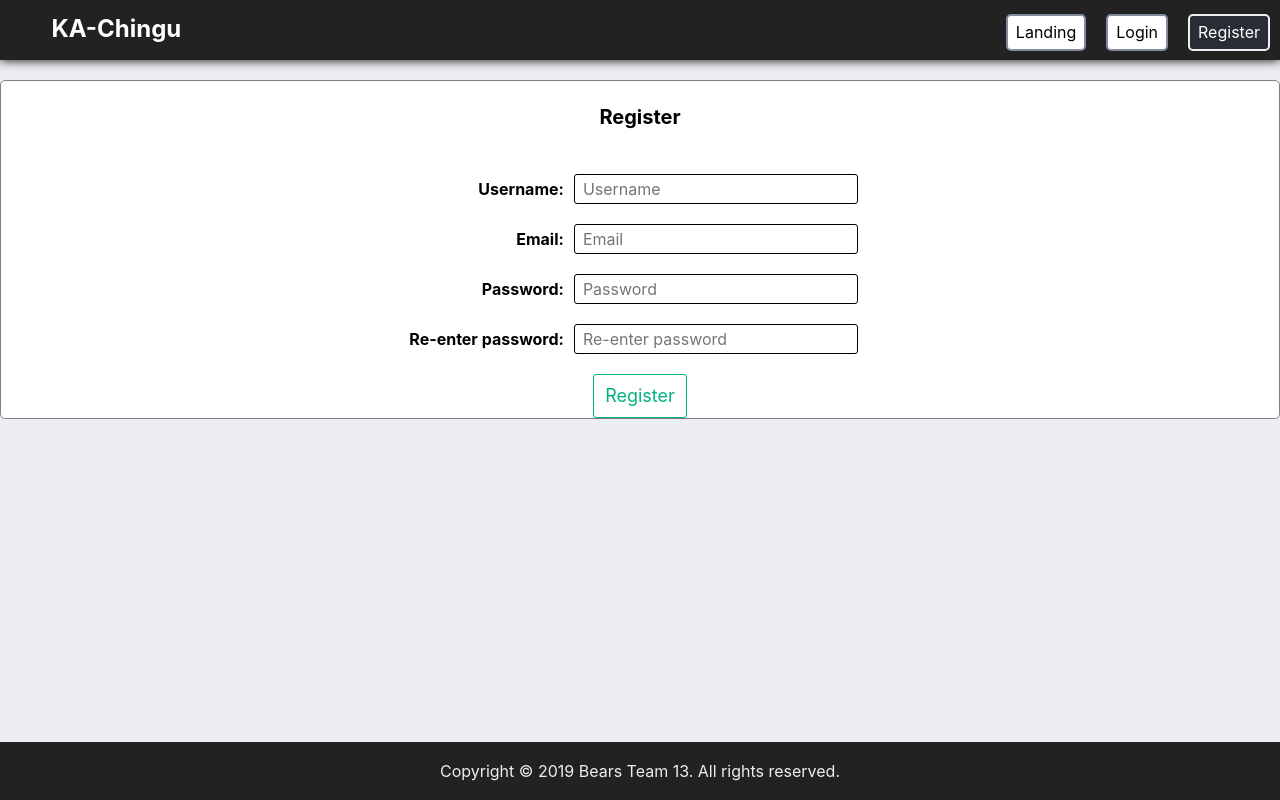
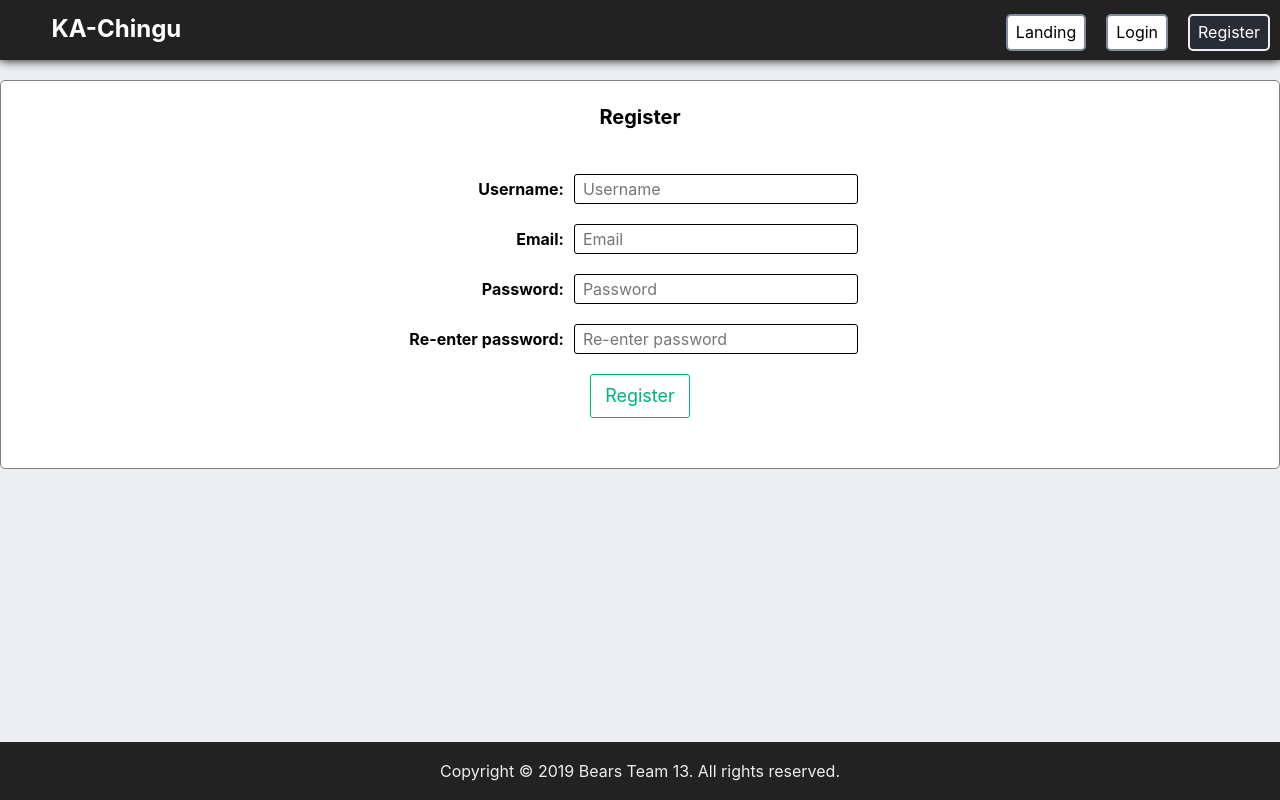
Before and after one commit to super-ming/v8-bears-team-13, a React (Create React App) app in the folder client/: page /register in a window 1280 px wide. Built offline with nearby package versions, Linux system fonts and the light colour scheme.

Commit message:
Fix register form being cut off

```diff
--- a/client/src/components/auth/Login.js
+++ b/client/src/components/auth/Login.js
@@ -101,7 +101,7 @@ class Login extends React.Component {
         <div className="form__container">
           <h1 className="heading--main">Login</h1>
           {this.state.redirectToDashboard && (
-            <Redirect to={`/dashboard/${this.props.auth.userId}`} />
+            <Redirect to="/dashboard" />
           )}
           <form className="form" onSubmit={this.handleSubmit}>
             <div className="form__group">
--- a/client/src/components/auth/Register.js
+++ b/client/src/components/auth/Register.js
@@ -139,7 +139,7 @@ class Register extends React.Component {
         <div className="form__container">
           <h1 className="heading--main">Register</h1>
           { this.state.redirectToLogin && <Redirect to="/login" /> }
-          <form className="form" onSubmit={this.handleSubmit}>
+          <form className="form form--register" onSubmit={this.handleSubmit}>
             <div className="form__group">
               <label htmlFor="username" className="form__label">Username: </label>
               <div className="form__input-container">
@@ -210,7 +210,7 @@ class Register extends React.Component {
               </div>
             </div>
             <button className="button" type="submit">Register</button>
-            <div className="error">{this.state.serverError}</div>
+            <div className="error error--server">{this.state.serverError}</div>
           </form>
         </div>
       </div>
--- a/client/src/styles/components/_button.scss
+++ b/client/src/styles/components/_button.scss
@@ -6,7 +6,8 @@
   cursor: pointer;
   font-size: 1.8rem;
   height: 4.4rem;
-  width: 9.4rem;
+  width: 10rem;
+  text-align: center;
   transition: all 0.2s ease;
 
   &:hover {
--- a/client/src/styles/components/_form.scss
+++ b/client/src/styles/components/_form.scss
@@ -1,8 +1,10 @@
 .form {
   font-size: $font-size-small;
+  margin-bottom: 3rem;
   width: 50rem;
 
   @include respond(tab-port) {
+    height: 22rem;
     width: 25rem;
   }
 
@@ -18,7 +20,13 @@
 
     @include respond(tab-port) {
       flex-direction: column;
-      margin: 1.5rem 0;
+      margin: 2rem 0;
+    }
+  }
+
+  &--register {
+    @include respond(tab-port) {
+      height: 47rem;
     }
   }
 
@@ -29,8 +37,8 @@
     width: 100%;
 
     display: flex;
-    flex-flow: row wrap;
-    justify-content: center;
+      flex-flow: row wrap;
+      justify-content: center;
   }
 
   &__label {
@@ -68,7 +76,7 @@
     @include respond(tab-port) {
       padding-left: 0;
       text-align: center;
-      width: 100%;
+      width: 90%;
     }
   }
 
@@ -136,7 +144,7 @@ fieldset {
     right: 3.4rem;
 
   @include respond(tab-port) {
-    right: 1rem;
+    right: 1.5rem;
   }
 
   svg path {
```
